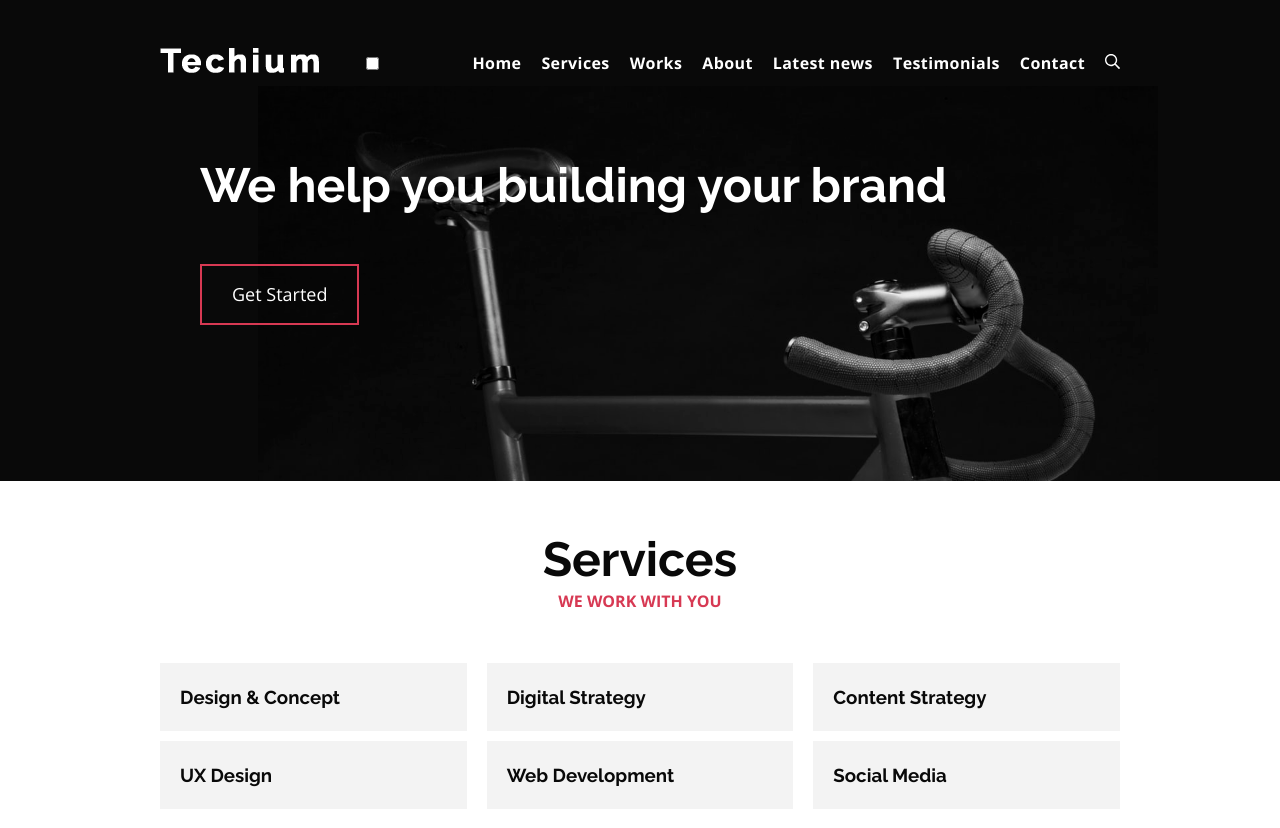
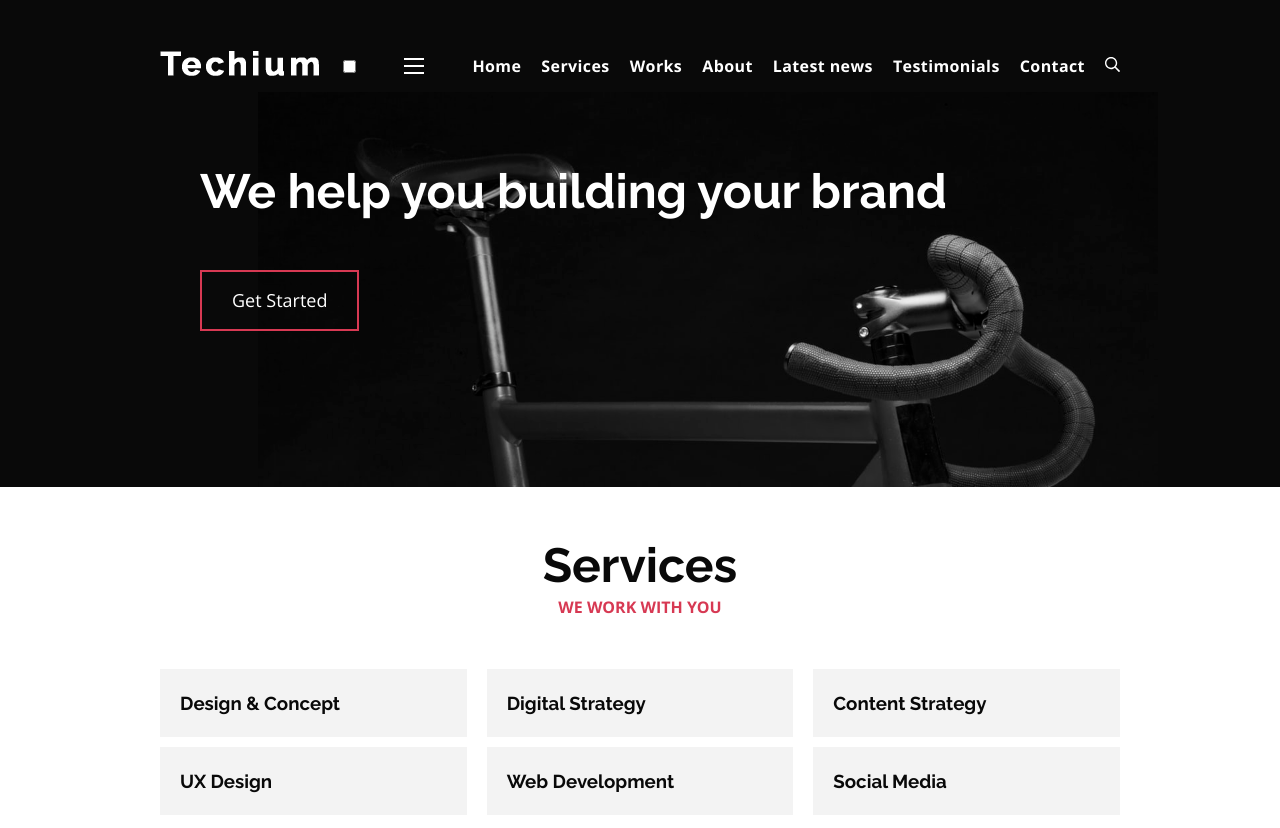
Before and after one commit to butterfly930/holbertonschool-web_front_end, a plain HTML site: page responsive_design/05-index.html in a window 1280 px wide. Shown: the top 828 px of the page. Drawn offline with nearby package versions, Linux system fonts and the light colour scheme.

Commit message:
05-index+styles

```diff
--- a/responsive_design/04-styles.css
+++ b/responsive_design/04-styles.css
@@ -430,7 +430,6 @@ ul.row {
         --nav-item-margin: 0;
     }
 	.navbar-menu {
-		display: none;
         flex: 1;
 	}
     .header .nav {
--- a/responsive_design/05-index.html
+++ b/responsive_design/05-index.html
@@ -8,7 +8,7 @@
     <meta name="description" content="Description of the page less than 150 characters">
     <link rel="icon" type="image/png" href="images/favicon.jpg">
     <link href="https://fonts.googleapis.com/css?family=Open+Sans:400,700|Raleway:700&display=swap" rel="stylesheet">
-    <link rel='stylesheet' href='04-styles.css'>
+    <link rel='stylesheet' href='05-styles.css'>
 </head>
 
 <body>
--- a/responsive_design/05-styles.css
+++ b/responsive_design/05-styles.css
@@ -503,7 +503,7 @@ ul.row {
 	align-items: center;
 }
 
-.header .menu-class {
+.header .menu-icon {
     cursor: pointer;
     padding: 2.5rem;
     position: relative;
@@ -521,7 +521,7 @@ ul.row {
 
 .header .menu-icon .navicon::before,
 .header .menu-icon .navicon::after{
-    content: "";
+    content: '';
     display: block;
     width: 100%;
     height: 100%;
```
